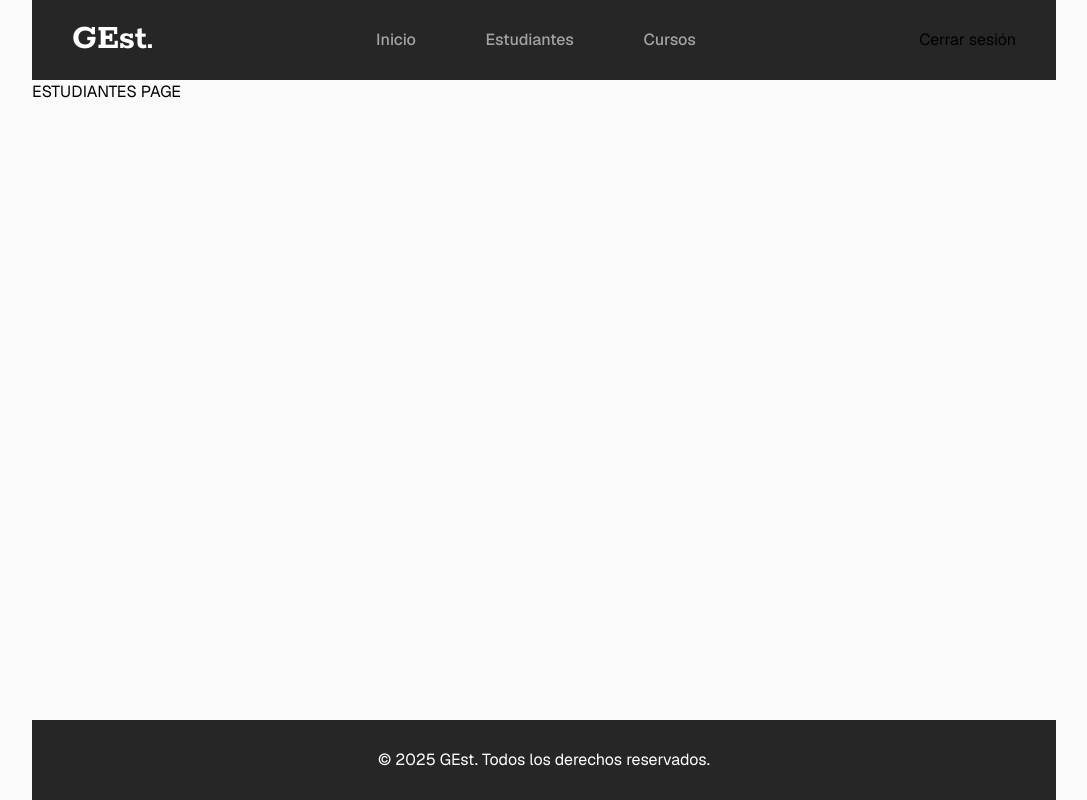
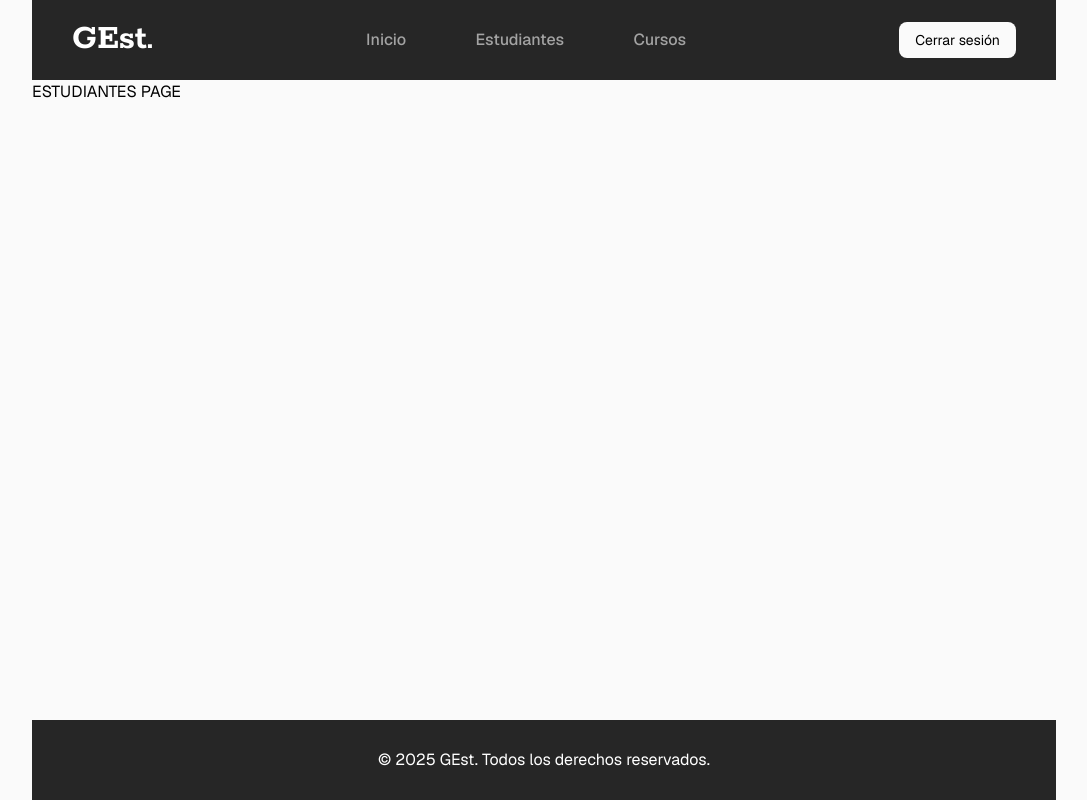
Before and after one commit to uno-nueve/gest, a React (Vite) app: page /app in a window 1280 px wide. Shown: the whole page, without its empty margins (96-1183 px from the left). Built offline with nearby package versions, Linux system fonts and the light colour scheme.

Commit message:
Update Button

```diff
--- a/package.json
+++ b/package.json
@@ -11,9 +11,12 @@
   },
   "dependencies": {
     "@base-ui-components/react": "^1.0.0-alpha.5",
+    "class-variance-authority": "^0.7.1",
+    "clsx": "^2.1.1",
     "react": "^18.3.1",
     "react-dom": "^18.3.1",
-    "react-router": "^7.1.3"
+    "react-router": "^7.1.3",
+    "tailwind-merge": "^2.6.0"
   },
   "devDependencies": {
     "@eslint/js": "^9.17.0",
--- a/src/components/ui/button/button.tsx
+++ b/src/components/ui/button/button.tsx
@@ -1,5 +1,39 @@
-import { ReactNode } from "react";
+import { cn } from "@/utils/cn";
+import { cva } from "class-variance-authority";
+import { HTMLAttributes, ReactNode } from "react";
 
-export const Button = ({ children }: { children: ReactNode }) => {
-    return <button>{children}</button>;
+const buttonVariants = cva(
+    "inline-flex items-center justify-center gap-2 whitespace-nowrap transition-colors rounded-lg",
+    {
+        variants: {
+            variant: {
+                primary: "bg-neutral-800 text-white hover:bg-neutral-700",
+                secondary: "bg-neutral-50 text-black hover:bg-neutral-100",
+            },
+            size: {
+                sm: "py-2 px-4 text-sm",
+                md: "py-2 px-4",
+                lg: "py-2 px-4 text-xl",
+            },
+        },
+        defaultVariants: {
+            variant: "primary",
+            size: "md",
+        },
+    }
+);
+
+type ButtonProps = HTMLAttributes<HTMLButtonElement> & {
+    variant?: "primary" | "secondary";
+    size?: "sm" | "md" | "lg";
+    className?: string;
+    children: ReactNode;
 };
+
+export const Button = ({ variant, size, className, children, ...props }: ButtonProps) => {
+    return (
+        <button {...props} className={cn(buttonVariants({ variant, size, className }))}>
+            {children}
+        </button>
+    );
+};
--- a/src/components/ui/header/header.tsx
+++ b/src/components/ui/header/header.tsx
@@ -17,7 +17,9 @@ export const Header = () => {
         <header className="flex items-center justify-between h-20 px-10 bg-neutral-800">
             <span className="text-4xl font-bold text-white font-rokkitt">GEst.</span>
             <Navbar links={navlinks} />
-            <Button>Cerrar sesión</Button>
+            <Button variant="secondary" size="sm">
+                Cerrar sesión
+            </Button>
         </header>
     );
 };
--- /dev/null
+++ b/src/utils/cn.ts
@@ -0,0 +1,6 @@
+import clsx, { ClassValue } from "clsx";
+import { twMerge } from "tailwind-merge";
+
+export function cn(...className: ClassValue[]) {
+    return twMerge(clsx(className));
+}
```
Also changed, not shown: 1 other file (tests, documents, lock files or other folders).
